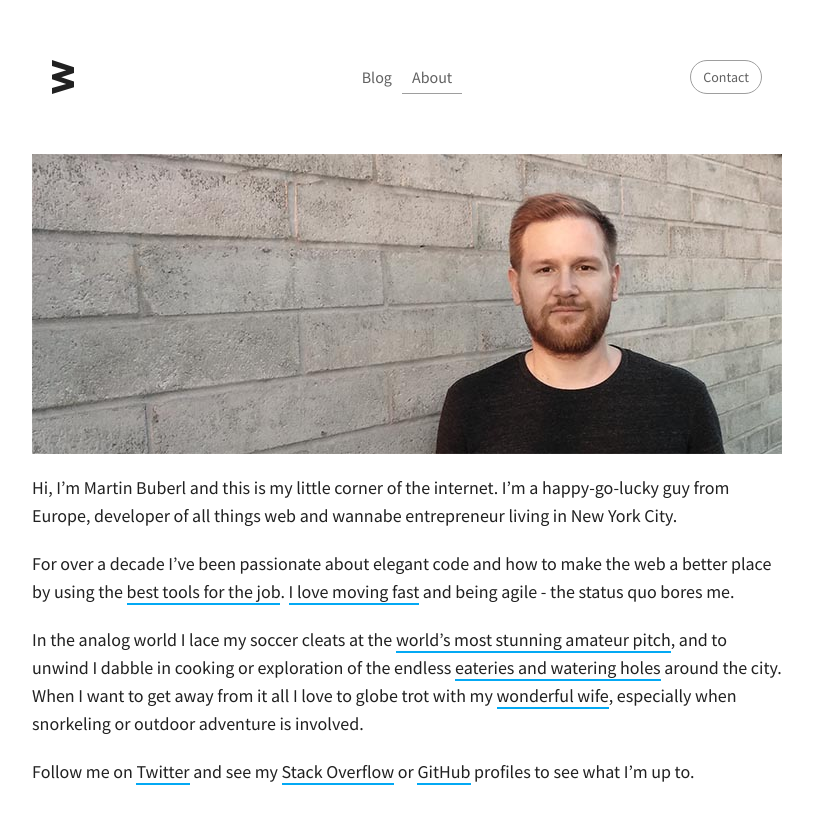
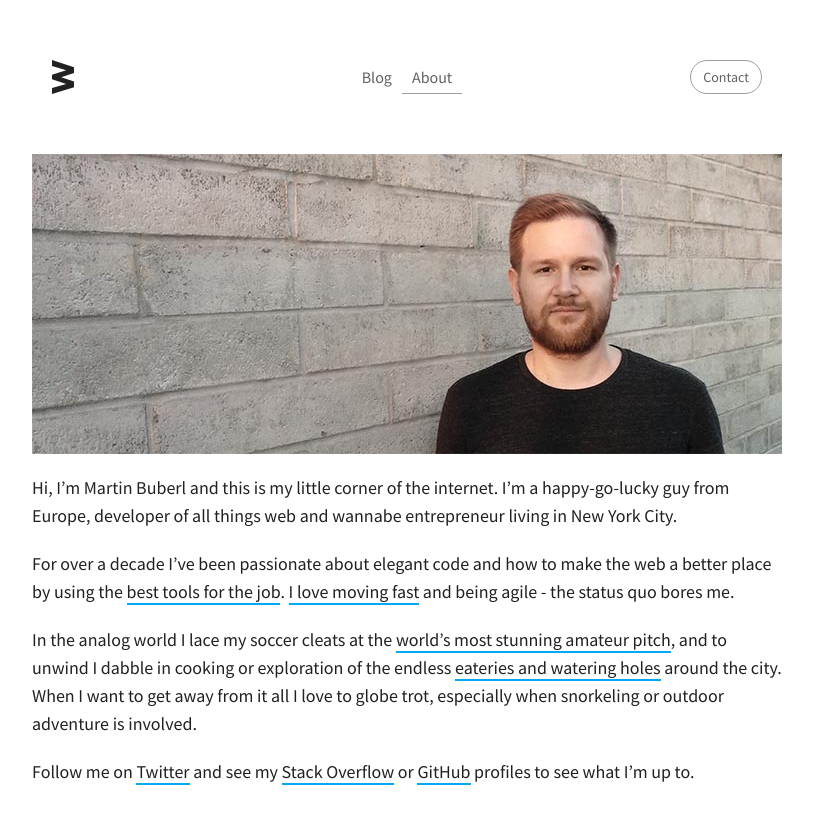
Before and after one commit to martinbuberl/martinbuberl.github.io, a Jekyll site: the page built from about.md, in a window 1280 px wide. Shown: the top 824 px of the page, without its empty margins (233-1046 px from the left). Built offline with Jekyll 4.4.1, drawn with Linux system fonts in a browser that asks for light colours; nearby versions of some CDN libraries; some web fonts are replaced.

```diff
--- a/about.md
+++ b/about.md
@@ -11,6 +11,6 @@ Hi, I'm Martin Buberl and this is my little corner of the internet. I'm a happy-
 
 For over a decade I've been passionate about elegant code and how to make the web a better place by using the [best tools for the job](/resources/). [I love moving fast](/blog/move-fast-and-break-things-but-know-when-its-broken/) and being agile - the status quo bores me.
 
-In the analog world I lace my soccer cleats at the <a target="_blank" href="http://www.brooklynbridgepark.org/activities/soccer">world's most stunning amateur pitch</a>, and to unwind I dabble in cooking or exploration of the endless <a target="_blank" href="https://www.google.com/maps/d/u/0/viewer?mid=z0LjC9OnxbQk.k1owu1D1B2zg">eateries and watering holes</a> around the city. When I want to get away from it all I love to globe trot with my <a target="_blank" href="https://twitter.com/jmcallahan">wonderful wife</a>, especially when snorkeling or outdoor adventure is involved.
+In the analog world I lace my soccer cleats at the <a target="_blank" href="http://www.brooklynbridgepark.org/activities/soccer">world's most stunning amateur pitch</a>, and to unwind I dabble in cooking or exploration of the endless <a target="_blank" href="https://www.google.com/maps/d/u/0/viewer?mid=z0LjC9OnxbQk.k1owu1D1B2zg">eateries and watering holes</a> around the city. When I want to get away from it all I love to globe trot, especially when snorkeling or outdoor adventure is involved.
 
 Follow me on <a target="_blank" href="https://twitter.com/martinbuberl">Twitter</a> and see my <a target="_blank" href="http://stackoverflow.com/users/135441/martin-buberl">Stack Overflow</a> or <a target="_blank" href="https://github.com/martinbuberl">GitHub</a> profiles to see what I'm up to.
```
